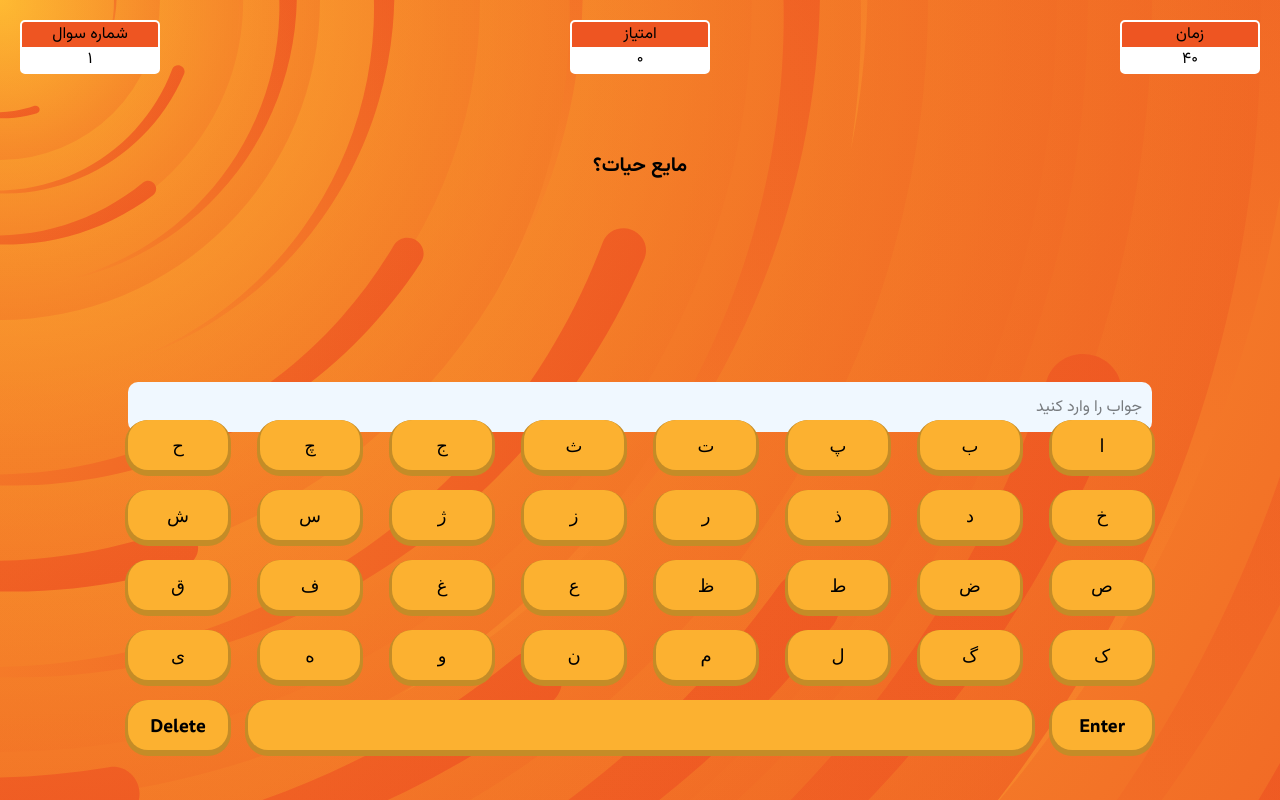
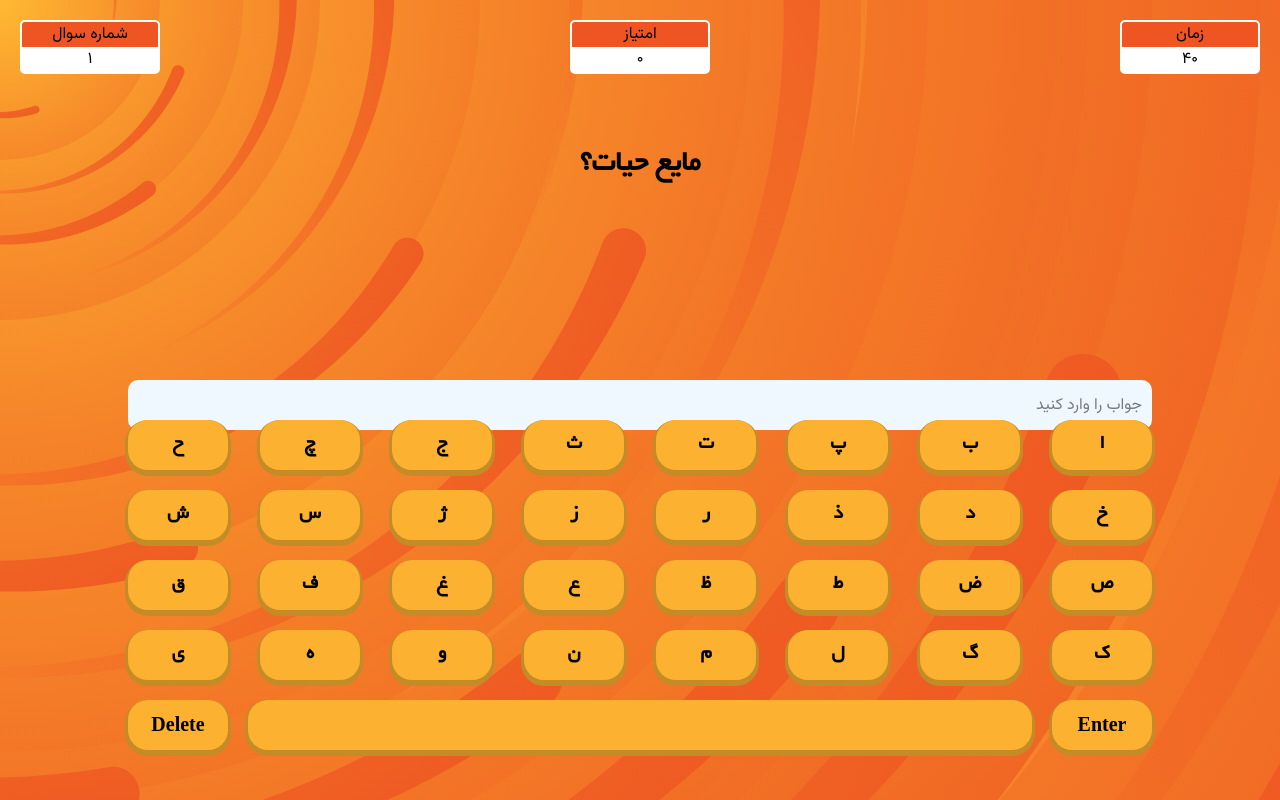
Before and after one commit to ParsaSarparast/Game, a plain HTML site: page index.html in a window 1280 px wide. Drawn offline with Linux system fonts and the light colour scheme.

Commit message:
last update

```diff
--- a/css/main.css
+++ b/css/main.css
@@ -124,6 +124,10 @@
     font-family: tisabold;
     src: url(../Fonts/Tisa\ Sans\ Pro\ Bold.ttf);
 }
+@font-face {
+    font-family: yekan;
+    src: url(../Fonts/Yekan.ttf);
+}
 
 
 *, *::after, *::before {
@@ -179,8 +183,9 @@ button {
     box-shadow: 0px 3px 0px 3px #c48c27;
     cursor: pointer;
     border-radius: 20px;
-    font-family: tisabold;
-    font-size: 18px;
+    font-family: yekan;
+    font-weight: bold;
+    font-size: 20px;
 }
 
 .letter:hover {
@@ -203,7 +208,8 @@ button {
     margin-top: 150px;
     text-align: center;
     font-weight: bold;
-    font-size: 20px;
+    font-family: yekan;
+    font-size: 30px;
 }
 
 .input {
@@ -304,3 +310,6 @@ button {
     animation-name: open;
     animation-duration: 0.5s;
 }
+#inpvval{
+    text-align: center;
+}
```
Also changed, not shown: Fonts/Yekan.ttf (added).
